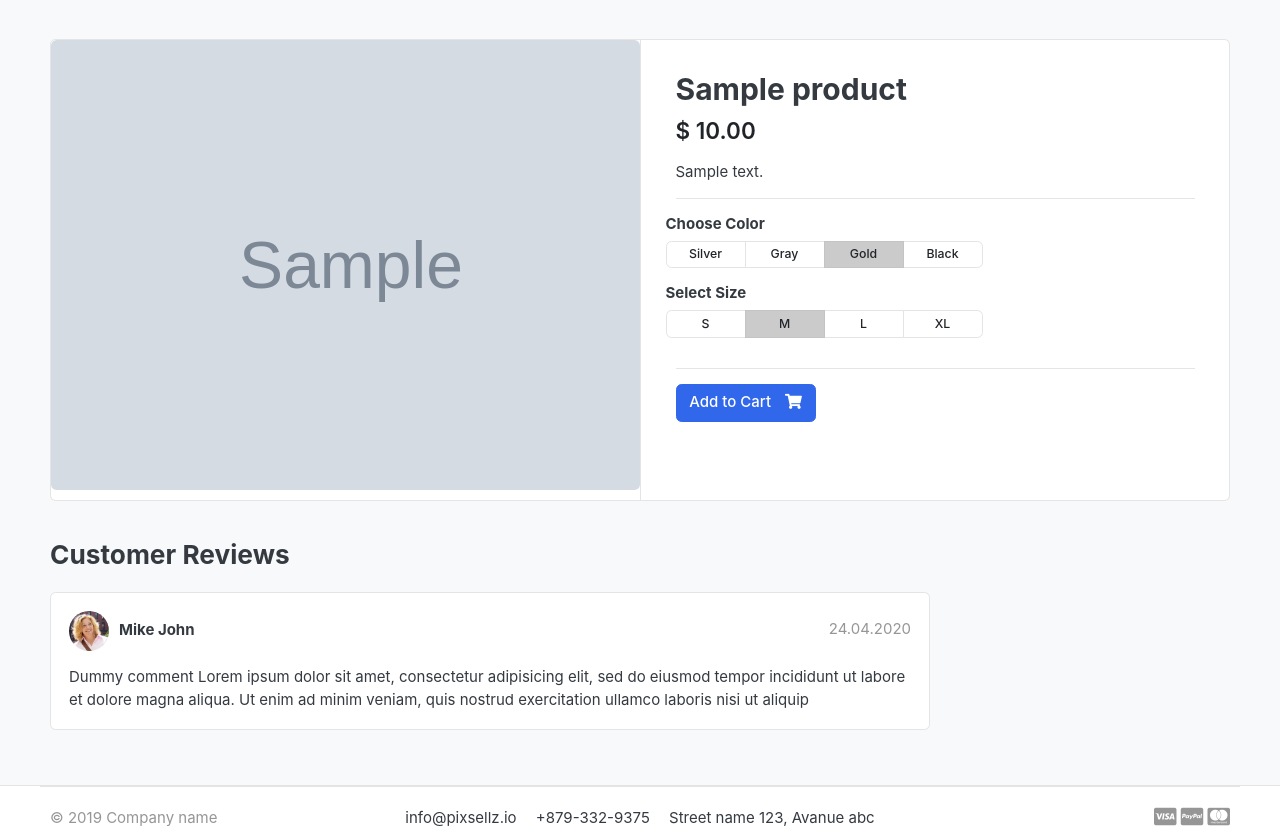
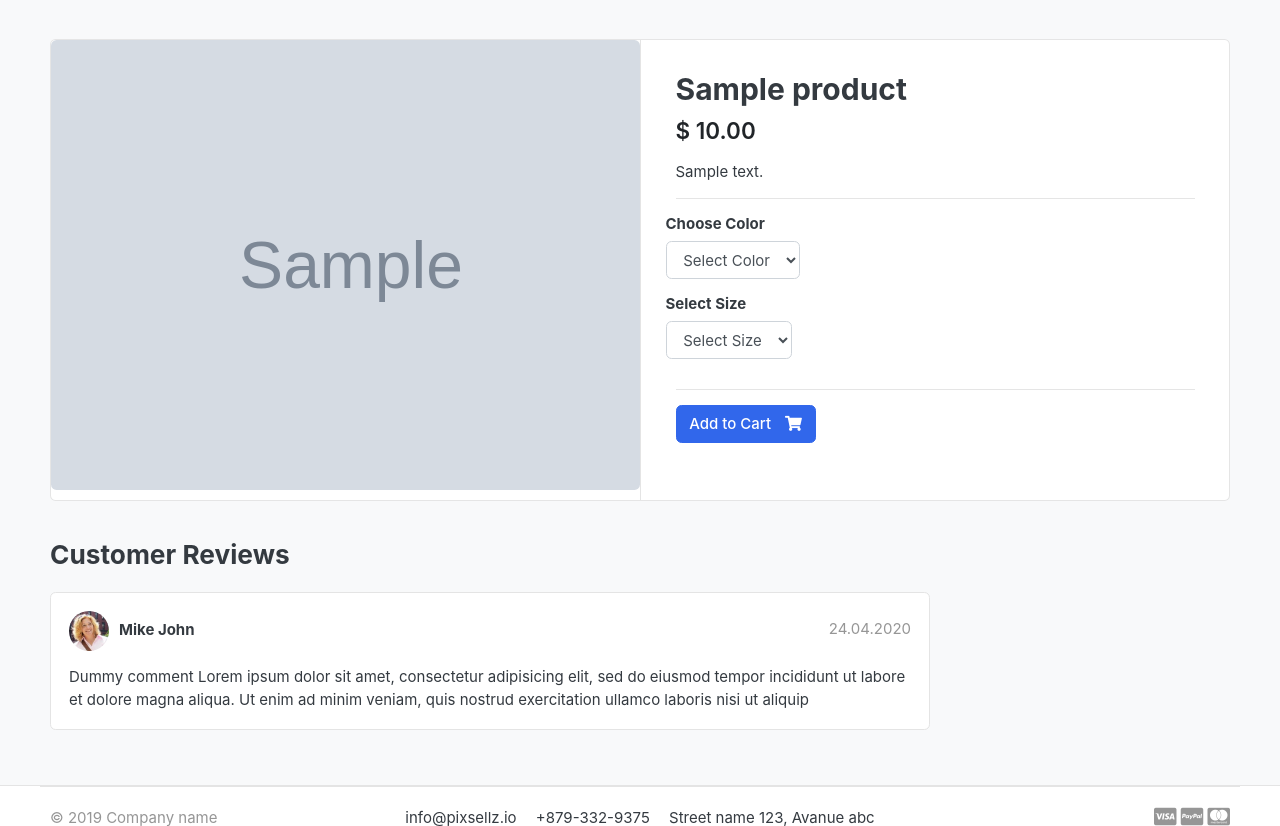
Before and after one commit to juanandres624/django_store_page, a Django app: a page that uses templates/store/product_detail.html in a window 1280 px wide. Shown: the part 119-945 px from the top of the page. Run offline with Django 4.2, Linux system fonts and the light colour scheme; tables that the repository leaves empty hold one stand-in row (values such as "Sample post"); grey boxes marked "Sample" are stand-in pictures; parts of the project's set-up code (start-up, migrations or seed data) failed here and were passed over; some libraries are stand-ins or nearby versions; some web fonts are replaced.

Commit message:
cart changes

```diff
--- a/carts/urls.py
+++ b/carts/urls.py
@@ -4,7 +4,7 @@
 urlpatterns = [
     path('',views.cart,name='cart'),
     path('add_cart/<int:product_id>/',views.add_cart,name='add_cart'),
-    path('remove_cart/<int:product_id>/', views.remove_cart, name='remove_cart'),
-    path('remove_cart_item/<int:product_id>/', views.remove_cart_item, name='remove_cart_item'),
+    path('remove_cart/<int:product_id>/<int:cart_item_id>/', views.remove_cart, name='remove_cart'),
+    path('remove_cart_item/<int:product_id>/<int:cart_item_id>/', views.remove_cart_item, name='remove_cart_item'),
 
 ]
--- a/carts/views.py
+++ b/carts/views.py
@@ -1,6 +1,6 @@
 from http.client import HTTPResponse
 from django.shortcuts import render, redirect,get_object_or_404
-from store.models import Product
+from store.models import Product, Variation
 from .models import Cart, CartItem
 from django.http import HttpResponse
 from django.core.exceptions import ObjectDoesNotExist
@@ -18,6 +18,16 @@
 
 def add_cart(request, product_id):
     product = Product.objects.get(id=product_id)  # get product
+    product_variation = []
+    if request.method == 'POST':
+        for item in request.POST:
+            key = item
+            value = request.POST[key]
+            try:
+                variation = Variation.objects.get(product=product, variation_category__iexact=key, variation_value__iexact=value)
+                product_variation.append(variation)
+            except:
+                pass
 
     try:
         cart = Cart.objects.get(cart_id=_cart_id(request))  # get the cart using the cart_id present in the session
@@ -27,36 +37,59 @@
         )
     cart.save()
 
-    try:
-        cart_item = CartItem.objects.get(product=product, cart=cart)
-        cart_item.quantity += 1  # cart_item.quantity = cart_item.quantity + 1
-        cart_item.save()
-    except CartItem.DoesNotExist:
+    is_cart_item_exists = CartItem.objects.filter(product=product, cart=cart).exists()
+    if is_cart_item_exists:
+        cart_item = CartItem.objects.filter(product=product, cart=cart)
+        ex_var_list = []
+        id = []
+        for item in cart_item:
+            existing_variation = item.variations.all()
+            ex_var_list.append(list(existing_variation))
+            id.append(item.id)
+        if product_variation in ex_var_list:
+            index = ex_var_list.index(product_variation)
+            item_id = id[index]
+            item = CartItem.objects.get(product=product, id=item_id)
+            item.quantity += 1
+            item.save()
+        else:
+            item = CartItem.objects.create(product=product, quantity=1, cart=cart)
+            if len(product_variation) > 0:
+                item.variations.clear()
+                item.variations.add(*product_variation)
+            item.save()
+    else:
         cart_item = CartItem.objects.create(
             product=product,
             quantity=1,
             cart=cart,
         )
+        if len(product_variation) > 0:
+            cart_item.variations.clear()
+            cart_item.variations.add(*product_variation)
         cart_item.save()
     # return HttpResponse(cart_item.product)
     # exit()
     return redirect('cart')
 
-def remove_cart(request, product_id):
+def remove_cart(request, product_id,cart_item_id):
     cart = Cart.objects.get(cart_id=_cart_id(request))
     product = get_object_or_404(Product, id=product_id)
-    cart_item = CartItem.objects.get(product=product, cart=cart)
-    if cart_item.quantity > 1:
-        cart_item.quantity -= 1
-        cart_item.save()
-    else:
-        cart_item.delete()
+    try:
+        cart_item = CartItem.objects.get(product=product, cart=cart, id=cart_item_id)
+        if cart_item.quantity > 1:
+            cart_item.quantity -= 1
+            cart_item.save()
+        else:
+            cart_item.delete()
+    except:
+        pass
     return redirect('cart')
 
-def remove_cart_item(request,product_id):
+def remove_cart_item(request,product_id,cart_item_id):
     cart = Cart.objects.get(cart_id=_cart_id(request))
     product = get_object_or_404(Product, id=product_id)
-    cart_item = CartItem.objects.get(product=product, cart=cart)
+    cart_item = CartItem.objects.get(product=product, cart=cart, id=cart_item_id)
     cart_item.delete()
     return redirect('cart')
 
--- a/store/models.py
+++ b/store/models.py
@@ -24,3 +24,28 @@
 
     class Meta:
         ordering = ['-modified_date']
+
+
+variation_category_choice = (
+    ('color', 'color'),
+    ('size', 'size'),
+)
+
+class VariationManager(models.Manager):
+    def colors(self):
+        return super(VariationManager, self).filter(variation_category='color', is_active=True)
+
+    def sizes(self):
+        return super(VariationManager, self).filter(variation_category='size', is_active=True)
+
+class Variation(models.Model):
+    product = models.ForeignKey(Product, on_delete=models.CASCADE)
+    variation_category = models.CharField(max_length=100, choices=variation_category_choice)
+    variation_value = models.CharField(max_length=100)
+    is_active = models.BooleanField(default=True)
+    created_date = models.DateTimeField(auto_now=True)
+
+    objects = VariationManager()
+
+    def __str__(self):
+        return self.variation_value
--- a/templates/store/product_detail.html
+++ b/templates/store/product_detail.html
@@ -21,6 +21,8 @@
 </article> <!-- gallery-wrap .end// -->
 		</aside>
 		<main class="col-md-6 border-left">
+<form action="{% url 'add_cart' single_product.id%}" method="POST">
+    {% csrf_token %}
     <article class="content-body">
 
     <h2 class="title">{{ single_product.product_name }}</h2>
@@ -31,58 +33,42 @@
 
     <p>{{ single_product.description }}</p>
 
-
     <hr>
         <div class="row">
             <div class="item-option-select">
                 <h6>Choose Color</h6>
-			<div class="btn-group btn-group-sm btn-group-toggle" data-toggle="buttons">
-			  <label class="btn btn-light">
-			    <input type="radio" name="radio_color"> Silver
-			  </label>
-			  <label class="btn btn-light">
-			    <input type="radio" name="radio_color" > Gray
-			  </label>
-			  <label class="btn btn-light active">
-			    <input type="radio" name="radio_color checked"> Gold
-			  </label>
-			  <label class="btn btn-light">
-			    <input type="radio" name="radio_color"> Black
-			  </label>
-			</div>
+                <select name = "color" class="form-control" required>
+                    <option value="" disabled selected>Select Color</option>
+                    {% for i in single_product.variation_set.colors %}
+                        <option value="{{ i.variation_value | lower }}">{{ i.variation_value | capfirst  }}</option>
+                    {% endfor %}
+                </select>
             </div>
         </div> <!-- row.// -->
         <div class="row">
             <div class="item-option-select">
                 <h6>Select Size</h6>
-			<div class="btn-group btn-group-sm btn-group-toggle" data-toggle="buttons">
-			  <label class="btn btn-light">
-			    <input type="radio" name="radio_color"> S
-			  </label>
-			  <label class="btn btn-light active">
-			    <input type="radio" name="radio_color" checked> M
-			  </label>
-			  <label class="btn btn-light">
-			    <input type="radio" name="radio_color"> L
-			  </label>
-			  <label class="btn btn-light">
-			    <input type="radio" name="radio_color"> XL
-			  </label>
-			</div>
+                <select name = "size" class="form-control">
+                    <option value="" disabled selected>Select Size</option>
+                    {% for i in single_product.variation_set.sizes %}
+                        <option value="{{ i.variation_value | lower }}">{{ i.variation_value | capfirst }}</option>
+                    {% endfor %}
+                </select>
             </div>
         </div> <!-- row.// -->
         <hr>
         {% if single_product.stock <= 0 %}
             <h5 class="text-danger">Out of Stock</h5>
         {% else %}
-        {% if in_cart %}
-            <a href="#" class="btn btn-success"> <span class="text">Added to Cart</span> <i class="fas fa-check"></i>  </a>
-            <a href="{% url 'cart'%}" class="btn btn-outline-primary"> <span class="text">View Cart</span> <i class="fas fa-eye"></i>  </a>
-        {% else %}
-		    <a href="{% url 'add_cart' single_product.id%}" class="btn btn-primary"> <span class="text">Add to Cart</span> <i class="fas fa-shopping-cart"></i>  </a>
-        {% endif %}
+{#            {% if in_cart %}#}
+{#                <a href="#" class="btn btn-success"> <span class="text">Added to Cart</span> <i class="fas fa-check"></i>  </a>#}
+{#                <a href="{% url 'cart'%}" class="btn btn-outline-primary"> <span class="text">View Cart</span> <i class="fas fa-eye"></i>  </a>#}
+{#            {% else %}#}
+            <button type="submit" class="btn btn-primary"> <span class="text">Add to Cart</span> <i class="fas fa-shopping-cart"></i>  </button>
+{#            {% endif %}#}
         {% endif %}
     </article> <!-- product-info-aside .// -->
+</form>
 		</main> <!-- col.// -->
 	</div> <!-- row.// -->
 </div> <!-- card.// -->
```
Also changed, not shown: carts/admin.py (+7 -3 lines), carts/models.py (+7 -5 lines), store/admin.py (+7 -1 lines), templates/store/cart.html (+20 -8 lines). Lines whose indentation alone changed are shown as unchanged.
